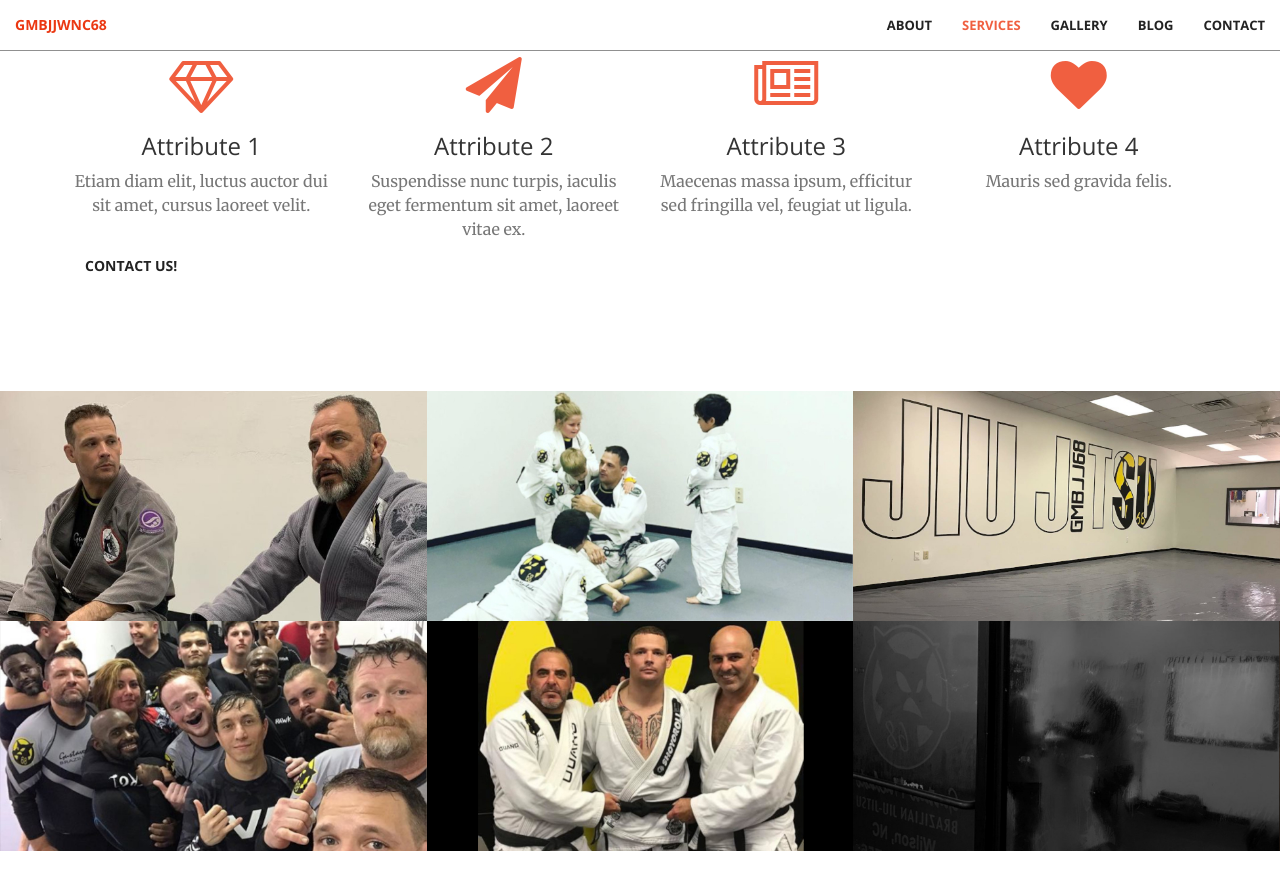
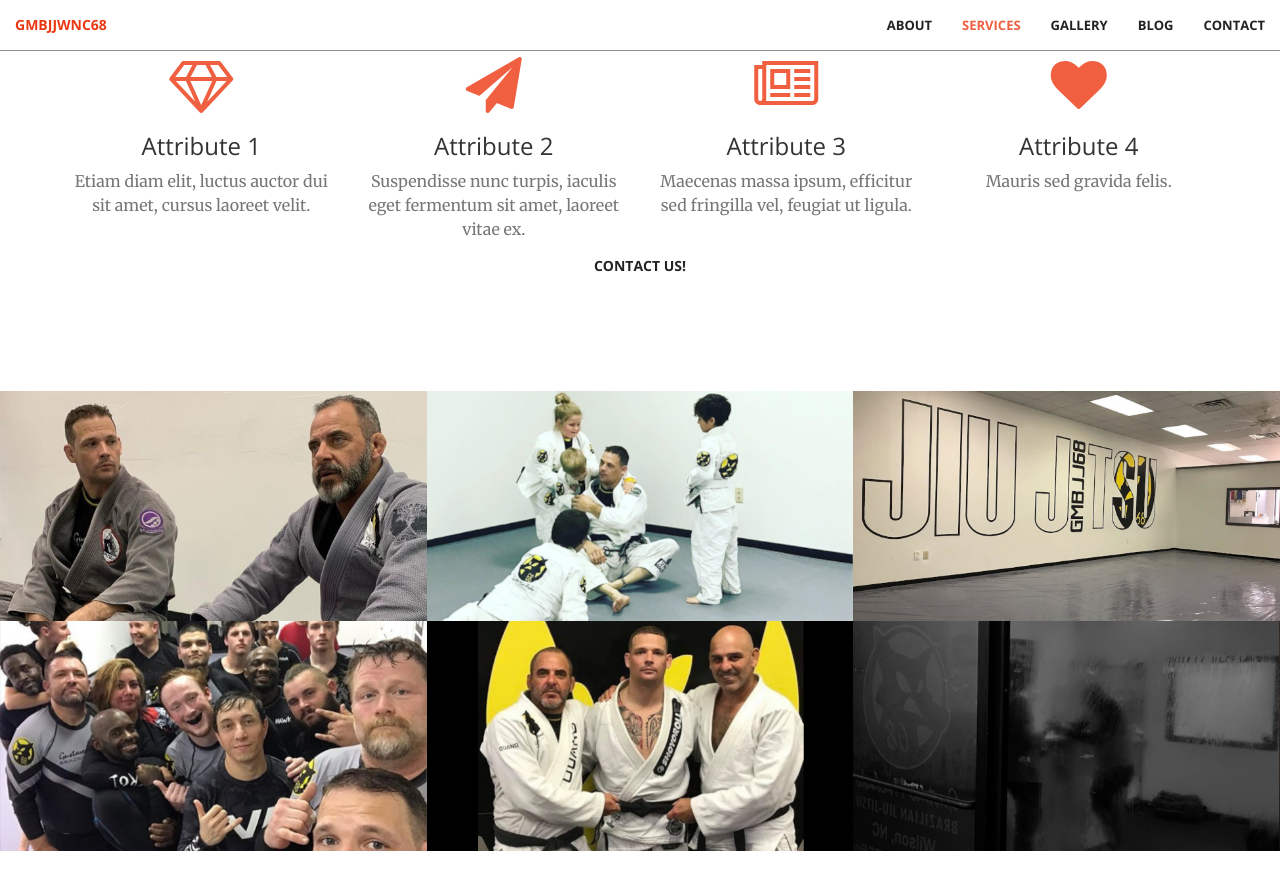
Before and after one commit to gmbjjwnc68/gmbjjwnc68.github.io, a Jekyll site: the page built from index.html, in a window 1280 px wide and 900 px high, scrolled down 1529 px. Shown: the top 890 px of the window. Built offline with Jekyll 4.4.1, drawn with Linux system fonts in a browser that asks for light colours.

Commit message:
Fix contact us button placement via text-center

```diff
--- a/_includes/services.html
+++ b/_includes/services.html
@@ -39,7 +39,7 @@
             </div>
         </div>
         <div class="row">
-            <div class="header-content-inner">
+            <div class="header-content-inner text-center">
                 <a href="#contact" class="btn btn-default btn-xl page-scroll">Contact Us!</a>
             </div>
         </div>
```
